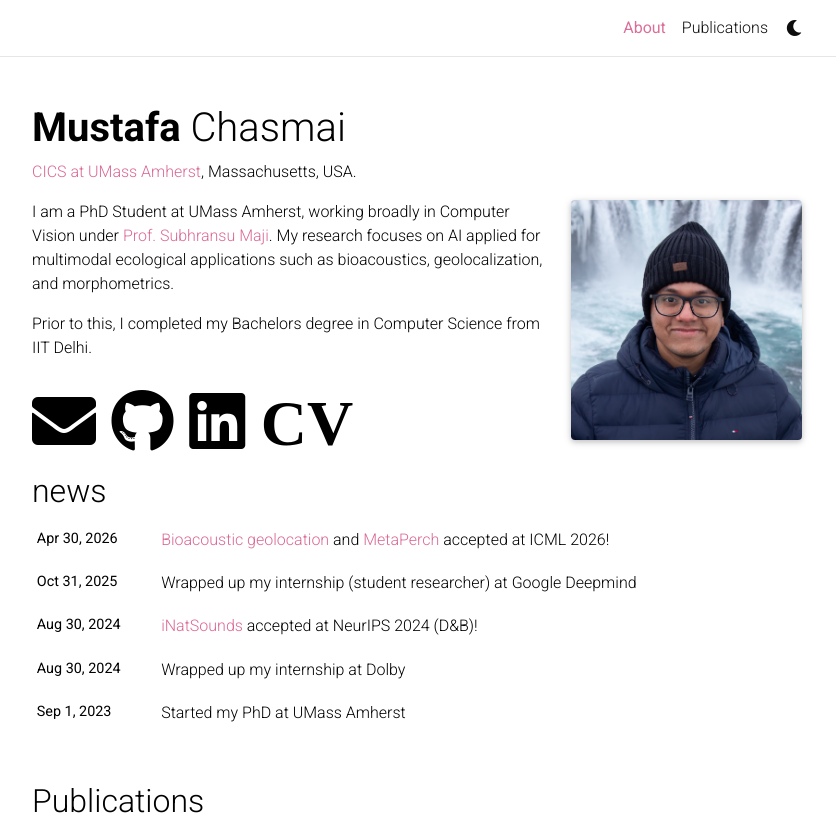
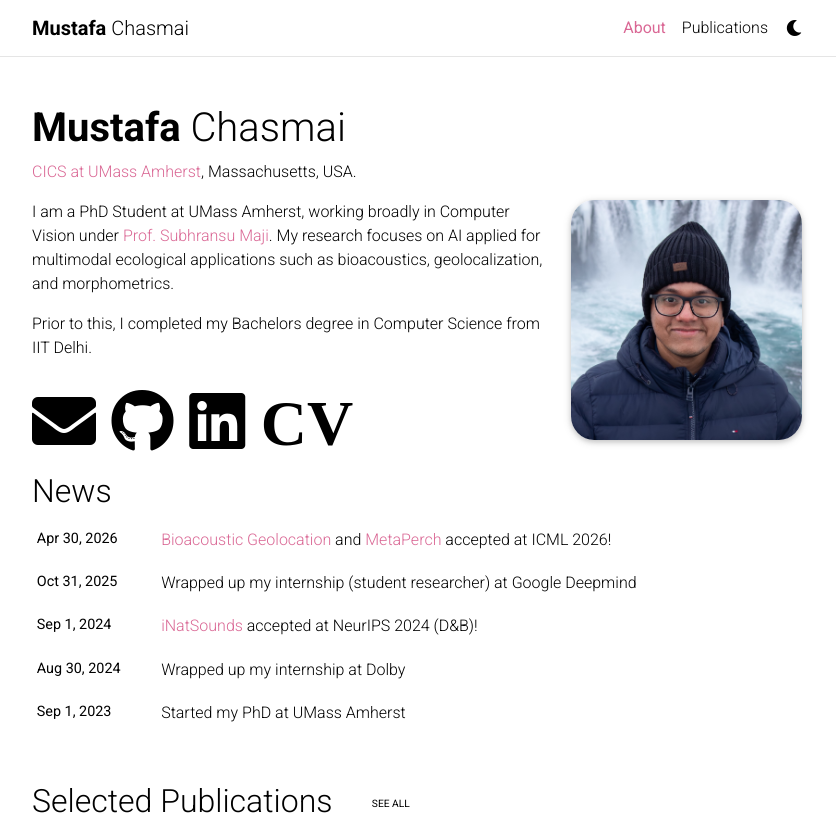
Before and after one commit to mustafa1728/mustafa1728.github.io, a Jekyll site: the page built from _pages/About.md, in a window 1280 px wide and 1012 px high, cut to the strip 0-833 px from the top of the window. Shown: the whole strip, without its empty margins (223-1059 px from the left). Built offline with Jekyll 4.4.1, drawn with Linux system fonts in a browser that asks for light colours; comment, search, counter and statistics services are not loaded; a style sheet for code colours, icons or effects is not loaded.

Commit message:
small tweaks

```diff
--- a/_includes/header.html
+++ b/_includes/header.html
@@ -4,16 +4,16 @@
       <!-- Nav Bar -->
       <nav id="navbar" class="navbar navbar-light navbar-expand-sm {% if site.navbar_fixed %}fixed-top{% else %}sticky-top{% endif %}">
         <div class="container">
-          {% if page.permalink != '/' -%}
-          <a class="navbar-brand title font-weight-lighter" href="{{ site.baseurl | prepend: site.url }}/">
-              {%- if site.title == "blank" -%}<span class="font-weight-bold">{{ site.first_name }}</span> {{ site.middle_name }}  {{ site.last_name }}{%- else -%}{{ site.title }}{%- endif -%}
-          </a>
-          {%- elsif site.enable_navbar_social -%}
+          {%- if site.enable_navbar_social and page.permalink == '/' -%}
           <!-- Social Icons -->
           <div class="navbar-brand social">
             {% include social.html %}
           </div>
-          {% endif %}
+          {%- else -%}
+          <a class="navbar-brand title font-weight-lighter" href="{{ '/' | relative_url }}">
+              {%- if site.title == "blank" -%}<span class="font-weight-bold">{{ site.first_name }}</span> {{ site.middle_name }}  {{ site.last_name }}{%- else -%}{{ site.title }}{%- endif -%}
+          </a>
+          {%- endif -%}
           <!-- Navbar Toggle -->
           <button class="navbar-toggler collapsed ml-auto" type="button" data-toggle="collapse" data-target="#navbarNav" aria-controls="navbarNav" aria-expanded="false" aria-label="Toggle navigation">
             <span class="sr-only">Toggle navigation</span>
--- a/_includes/news.html
+++ b/_includes/news.html
@@ -1,6 +1,6 @@
 
           <div class="news">
-            <h2>news</h2>
+            <h2>News</h2>
             {% if site.news != blank -%}
             <div class="table-responsive">
               <table class="table table-sm table-borderless">
--- a/_includes/selected_papers.html
+++ b/_includes/selected_papers.html
@@ -1,5 +1,5 @@
 
           <div class="publications">
-            <h2>Publications</h2>
+            <h2>Selected Publications <a href="/publications/" class="btn btn-sm z-depth-0" role="button">see all</a></h2>
             {% bibliography -f papers -q @*[selected=true]* %}
           </div>
--- a/_sass/_base.scss
+++ b/_sass/_base.scss
@@ -95,6 +95,10 @@ blockquote {
 .profile {
   width: 100%;
 
+  img {
+    border-radius: 10% !important;
+  }
+
   .address {
     margin-bottom: 5px;
     margin-top: 5px;
@@ -110,6 +114,21 @@ blockquote {
 }
 .profile.float-left{
   margin-right: 1rem;
+}
+
+@media (max-width: 575.98px) {
+  .profile {
+    float: none !important;
+    margin: 0 auto 1.5rem !important;
+    text-align: center;
+
+    img {
+      width: 160px !important;
+      height: 160px;
+      object-fit: cover;
+      border-radius: 50% !important;
+    }
+  }
 }
 
 @media (min-width: 576px) {
@@ -140,7 +159,23 @@ blockquote {
   box-shadow: none;
   border-bottom: 1px solid var(--global-divider-color);
   background-color: var(--global-bg-color);
-  opacity: 0.95;
+}
+
+@media (max-width: 575.98px) {
+  .navbar-collapse {
+    background-color: var(--global-bg-color);
+    border-top: 1px solid var(--global-divider-color);
+    padding: 0.5rem 0;
+
+    .navbar-nav {
+      margin-left: 0 !important;
+
+      .nav-item .nav-link {
+        padding: 0.5rem 1rem;
+        text-align: left;
+      }
+    }
+  }
 }
 .navbar .dropdown-menu {
   background-color: var(--global-bg-color);
```
Also changed, not shown: _news/announcement_3.md (+1 -1 lines), _news/announcement_5.md (+1 -1 lines).
